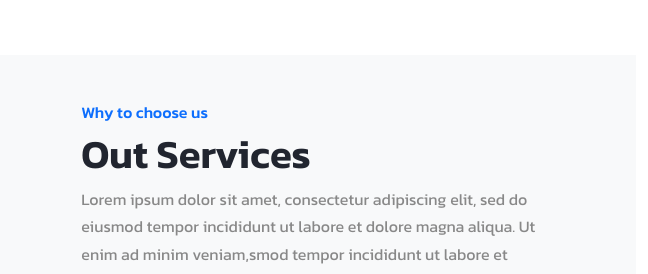
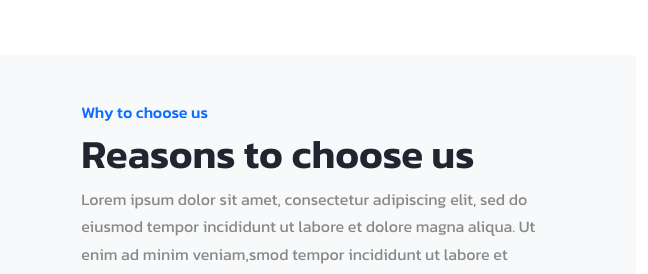
Before and after one commit to Ruslan1344/bootstrap-site, a plain HTML site: page index.html in a window 1280 px wide. Shown: the part 1820-2094 px from the top of the page, 632-1280 px from the left. Drawn offline with nearby package versions, Linux system fonts and the light colour scheme.

Commit message:
Update index.html

```diff
--- a/index.html
+++ b/index.html
@@ -166,7 +166,7 @@
           <div class="row">
             <div class="col-md-10 offset-md-1">
               <h6 class="text-primary">Why to choose us</h6>
-              <h1>Out Services</h1>
+              <h1>Reasons to choose us</h1>
               <p>
                 Lorem ipsum dolor sit amet, consectetur adipiscing elit, sed do
                 eiusmod tempor incididunt ut labore et dolore magna aliqua. Ut
```
